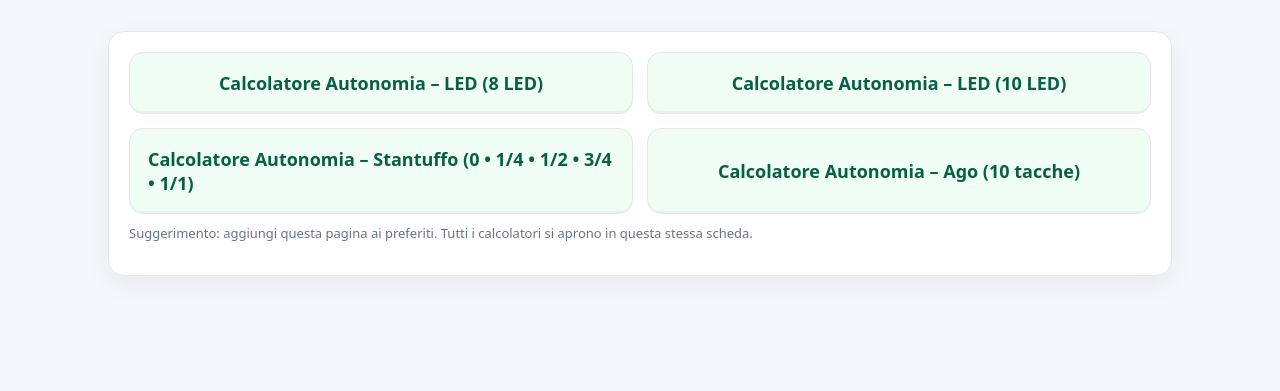
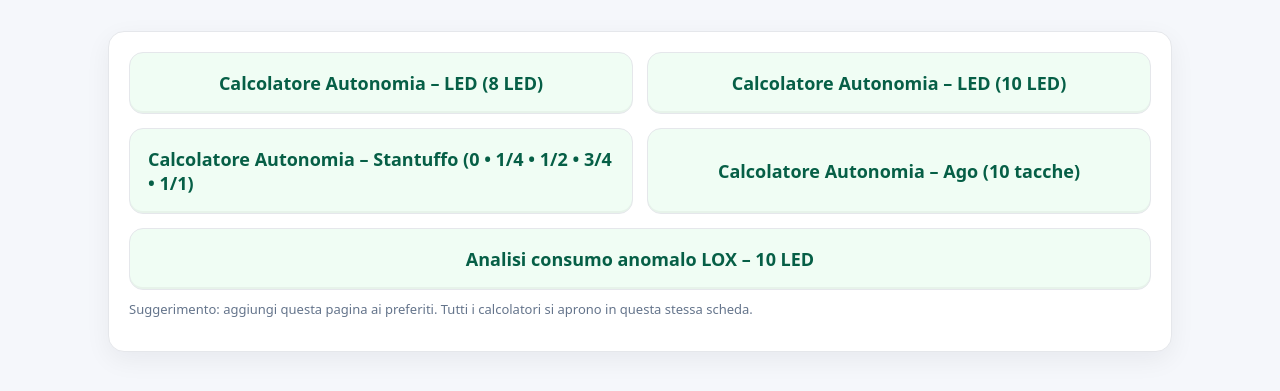
Before and after one commit to Enzothesun/Calcolatori-contenitori-Ossigeno-Liquido, a plain HTML site: page index.html in a window 1280 px wide. Shown: the part 277-668 px from the top of the page. Drawn offline with Linux system fonts and the light colour scheme.

Commit message:
Update index.html

```diff
--- a/index.html
+++ b/index.html
@@ -50,6 +50,13 @@ Se il contenitore risulta molto scarico <strong>nonostante una consegna recente<
         <a class="btn" href="Calcolatore di Livello 10 Led.html">Calcolatore Autonomia – LED (10 LED)</a>
         <a class="btn" href="Calcolatore di Livello a stantuffo.html">Calcolatore Autonomia – Stantuffo (0 • 1/4 • 1/2 • 3/4 • 1/1)</a>
         <a class="btn" href="Calcolatore ago 10 tacche.html">Calcolatore Autonomia – Ago (10 tacche)</a>
+
+<a class="btn"
+   href="analisi_consumo_LOX_10LED.html"
+   style="grid-column:1/-1;">
+  Analisi consumo anomalo LOX – 10 LED
+</a>
+
       </div>
       <p class="hint">Suggerimento: aggiungi questa pagina ai preferiti. Tutti i calcolatori si aprono in questa stessa scheda.</p>
     </div>
```
